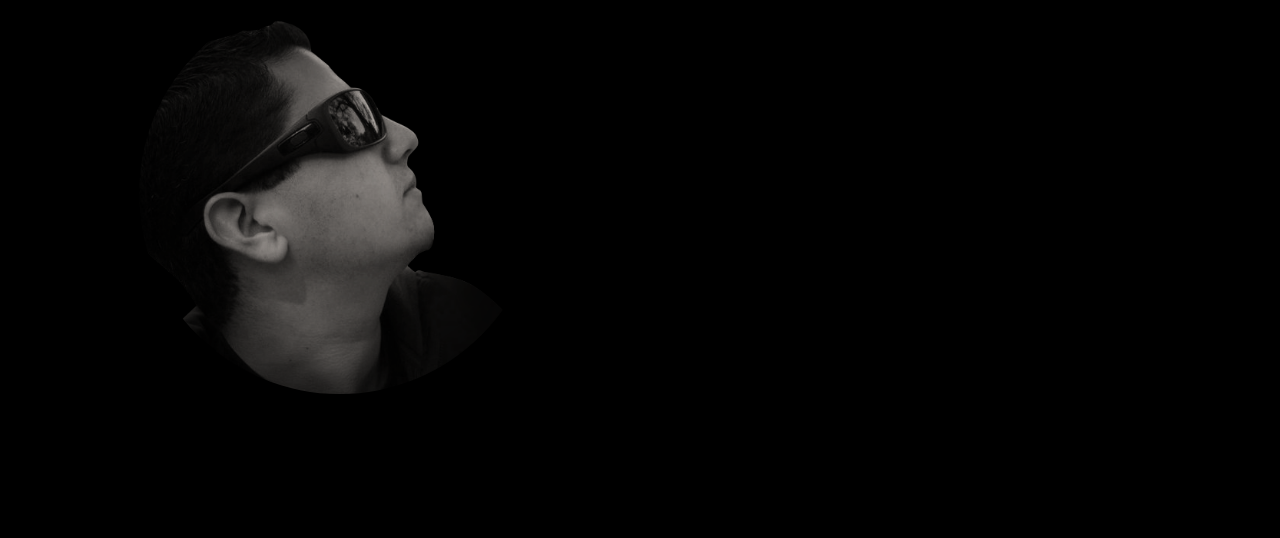
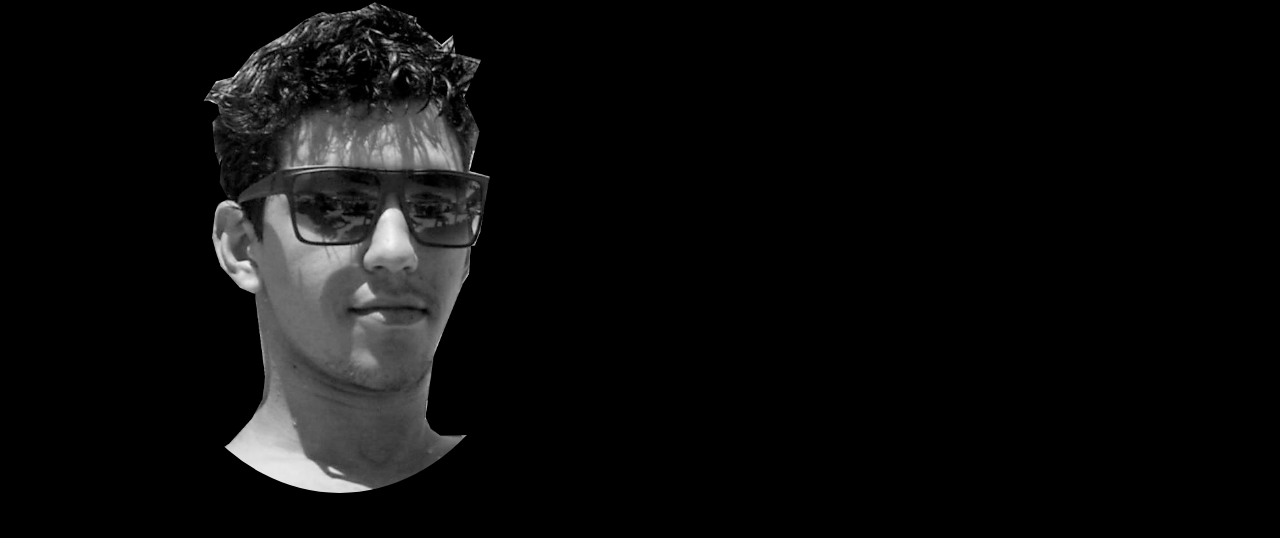
Before and after one commit to MattLack/zoeiraThiago, a plain HTML site: page index.html in a window 1280 px wide. Shown: the part 262-800 px from the top of the page. Drawn offline with Linux system fonts and the light colour scheme.

Commit message:
começando

```diff
--- a/index.html
+++ b/index.html
@@ -1,9 +1,9 @@
-,<?xml version="1.0" encoding="utf-8" ?>
+<?xml version="1.0" encoding="utf-8" ?>
 <!DOCTYPE html>
 <html lang="pt-br">
     <head>
         <meta charset="UTF-8">
-        <title>E assim disse LUIZ.</title>
+        <title>E assim disse Thiago.</title>
         <link href="index.css" rel="stylesheet" type="text/css">
         <link href='https://fonts.googleapis.com/css?family=Great+Vibes' rel='stylesheet' type='text/css'>
     </head>
@@ -11,22 +11,22 @@
         <div class="wrapper-main">
             <div class="lo-content">
                 <cite class="la-frase">&nbsp;</cite>
-                <p class="lo-filoso">- Luiz Gois</p>
+                <p class="lo-filoso">- Thiago Gomes</p>
             </div>
-            <img class="lo-chico" alt='lo-chico' src="filosofo.png" />
+            <img class="lo-chico" alt='lo-chico' src="filosofov3.png" />
         </div>
         <script type='text/javascript'>
             var frases = [
-                'Leva sua máquina pra aws!',
-                'Fui o destaque por fazer meu trabalho!',
-                'Não gostou? Abre PR!',
-                'Depois que atrasar, não adianta reclamar!',
-                'Abriu chamado?',
-                'Tal tudo.',
-                'Porra Bahia! De novo!',
-                'Cala a boca aí carai.',
-                'Abri 10 PR, já revisei os 10 e fechei.',
-                'Ow, consegue ver? Estou chegando em casa!',
+                'É o que carai?',
+                'Porra FOFO!',
+                'Isso é muito fácil, só usar a API...',
+                'O erro ta na tua frente, tu não sabe ler não, FOFO?',
+                'IOT meu ovo',
+                'O que faz um programador é a máquina dele',
+                'Eu digo que quando FOFO pega no código... Só fica as cinzas',
+                'Cala a boca aí carai',
+                'Isso eu faço em um dia',
+                'Só gosto de mulher sem frescura',//parou aqui
                 'Vou te ajudar, mas não me dá um /valeu.',
                 'Se me der um /valeu, não te ajudo nunca mais!',
                 'Eu vi, entendi e está errado!',
```
Also changed, not shown: filosofo.png (deleted), filosofov3.png (added).
